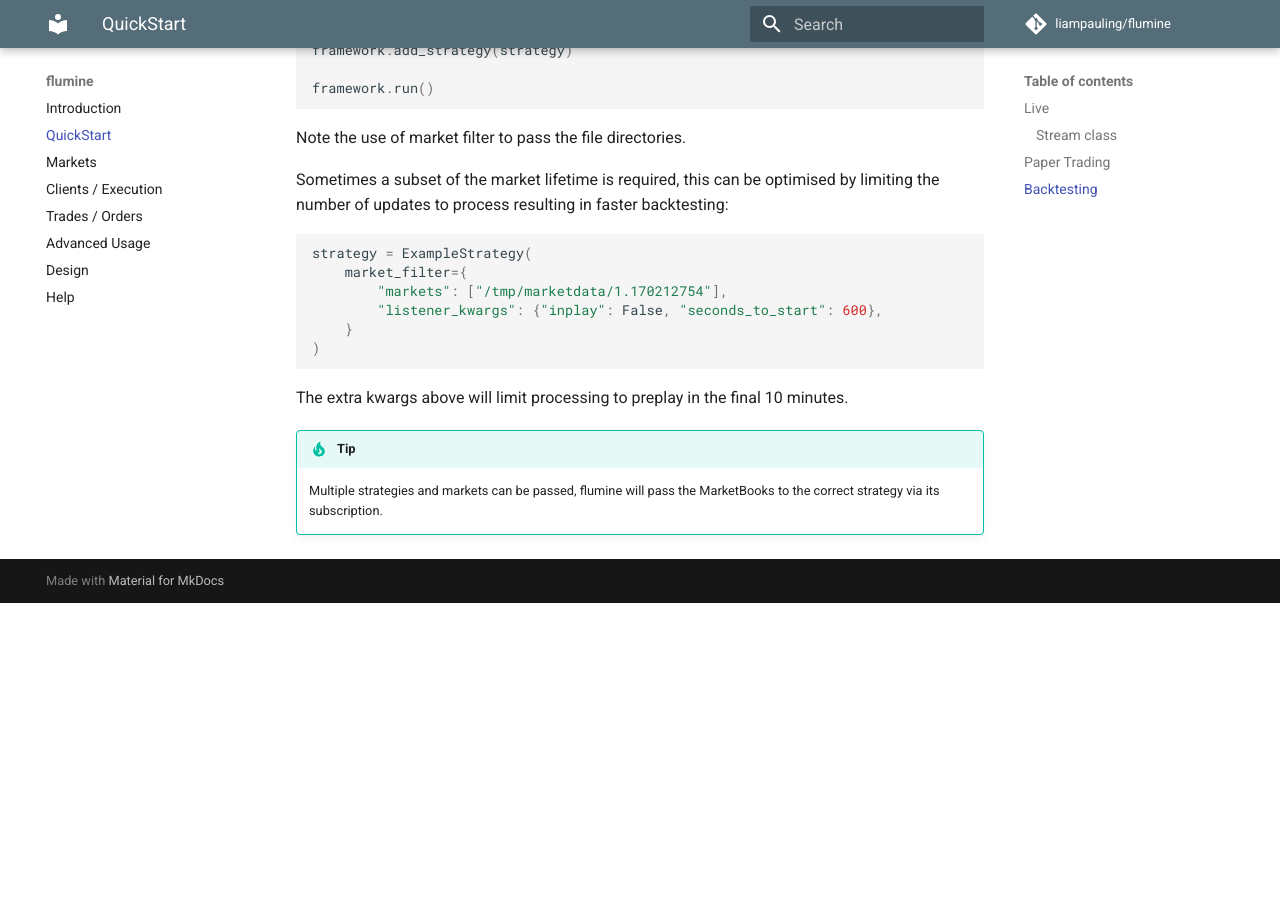
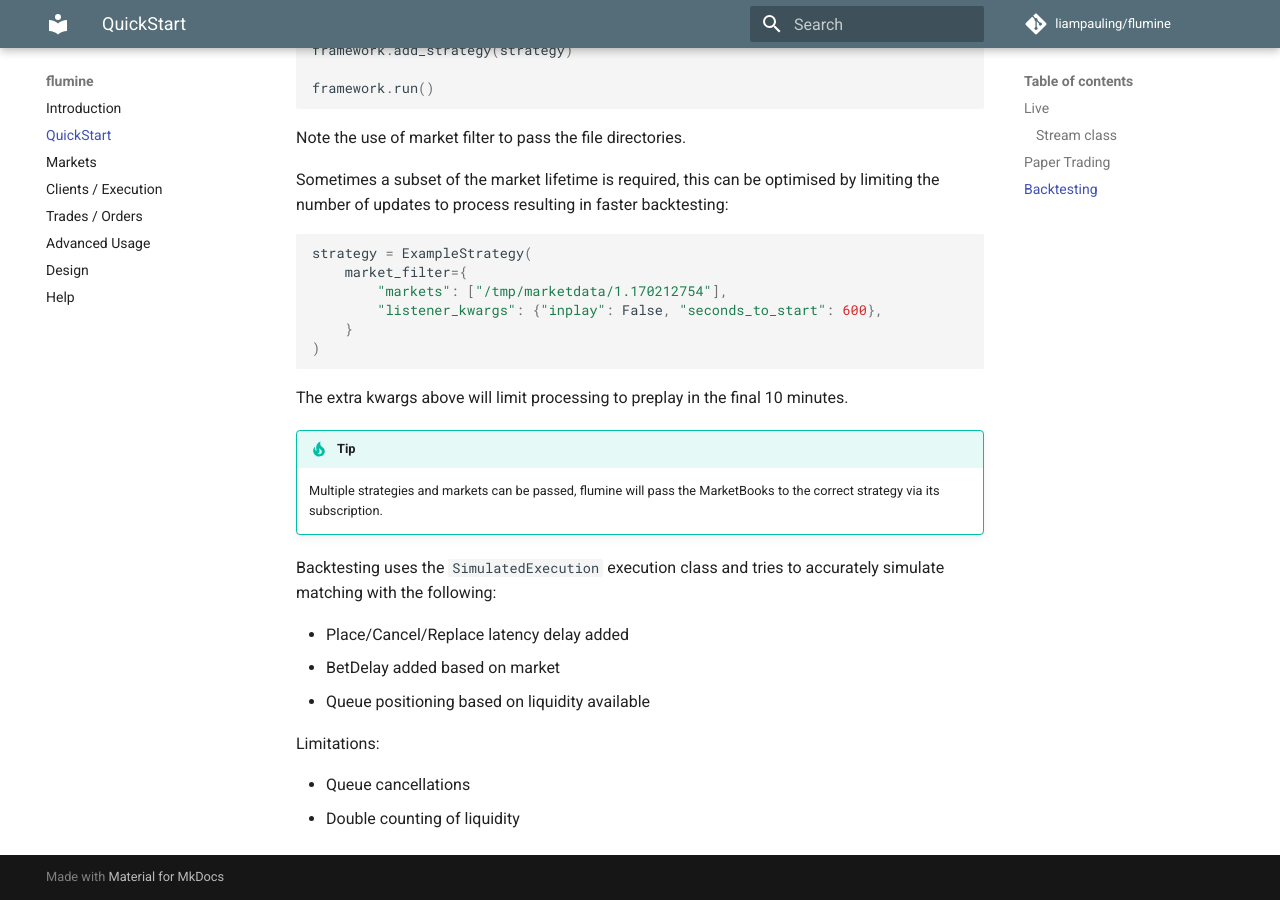
Before and after one commit to betcode-org/flumine, an MkDocs documentation site: the page built from docs/quickstart.md, in a window 1280 px wide and 900 px high, scrolled down 2893 px. Built offline with MkDocs 1.6.1 and Material for MkDocs 9.7.7, drawn with Linux system fonts in a browser that asks for light colours; comment, search, counter and statistics services are not loaded; before the commit the page ends 3496 px from its top, so only the background shows below that; some of the changed text lies outside the part shown.

Commit message:
minor changes to docs

````diff
--- a/docs/quickstart.md
+++ b/docs/quickstart.md
@@ -18,7 +18,7 @@ framework = Flumine(client=client)
 ```
 
 !!! note
-    flumine will handle login, logout and keep alive whilst the framework is running.
+    flumine will handle login, logout and keep alive whilst the framework is running using the `keep_alive` worker.
 
 A strategy can now be created by using the BaseStrategy class:
 
@@ -153,3 +153,14 @@ The extra kwargs above will limit processing to preplay in the final 10 minutes.
 
 !!! tip
     Multiple strategies and markets can be passed, flumine will pass the MarketBooks to the correct strategy via its subscription.
+
+Backtesting uses the `SimulatedExecution` execution class and tries to accurately simulate matching with the following:
+
+- Place/Cancel/Replace latency delay added
+- BetDelay added based on market
+- Queue positioning based on liquidity available
+
+Limitations:
+
+- Queue cancellations
+- Double counting of liquidity
````
Also changed, not shown: docs/advanced.md (+1 -1 lines), docs/design.md (+0 -1 lines), docs/index.md (+0 -1 lines), docs/markets.md (+1 -1 lines).
